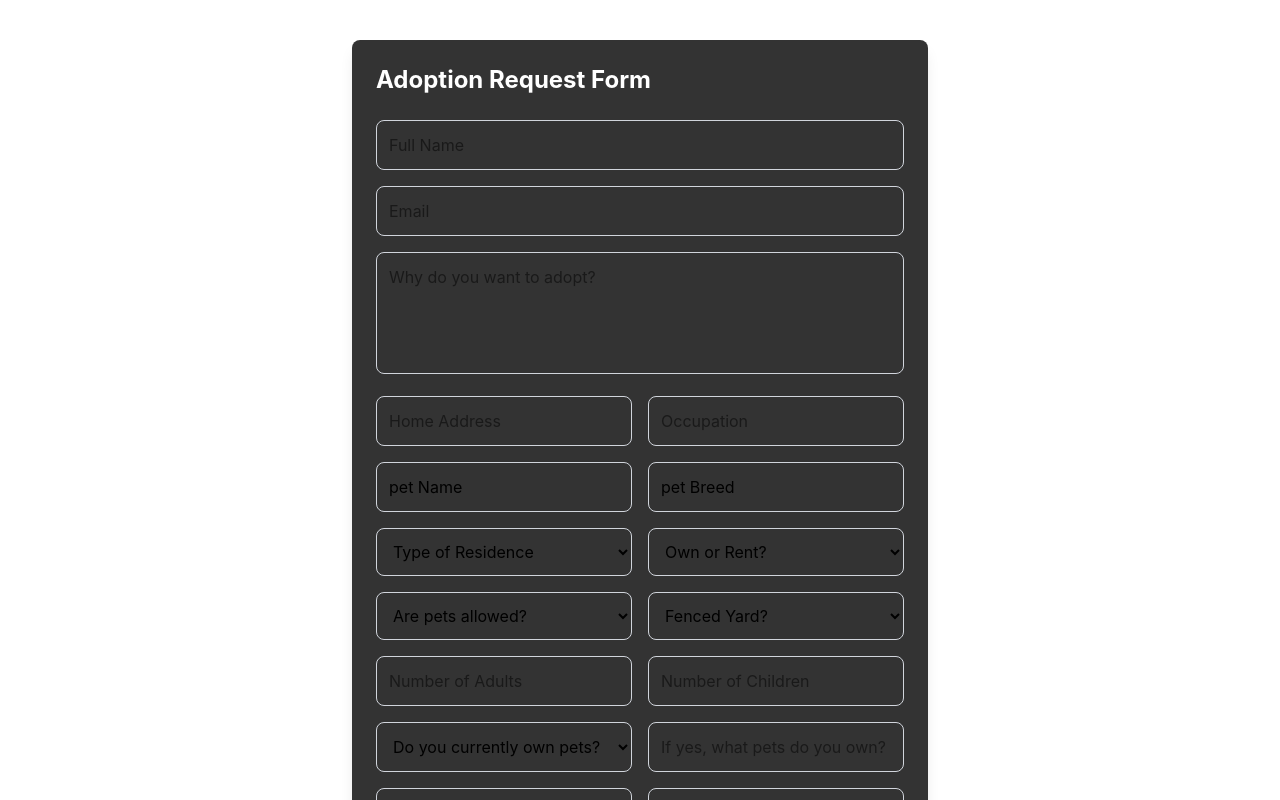
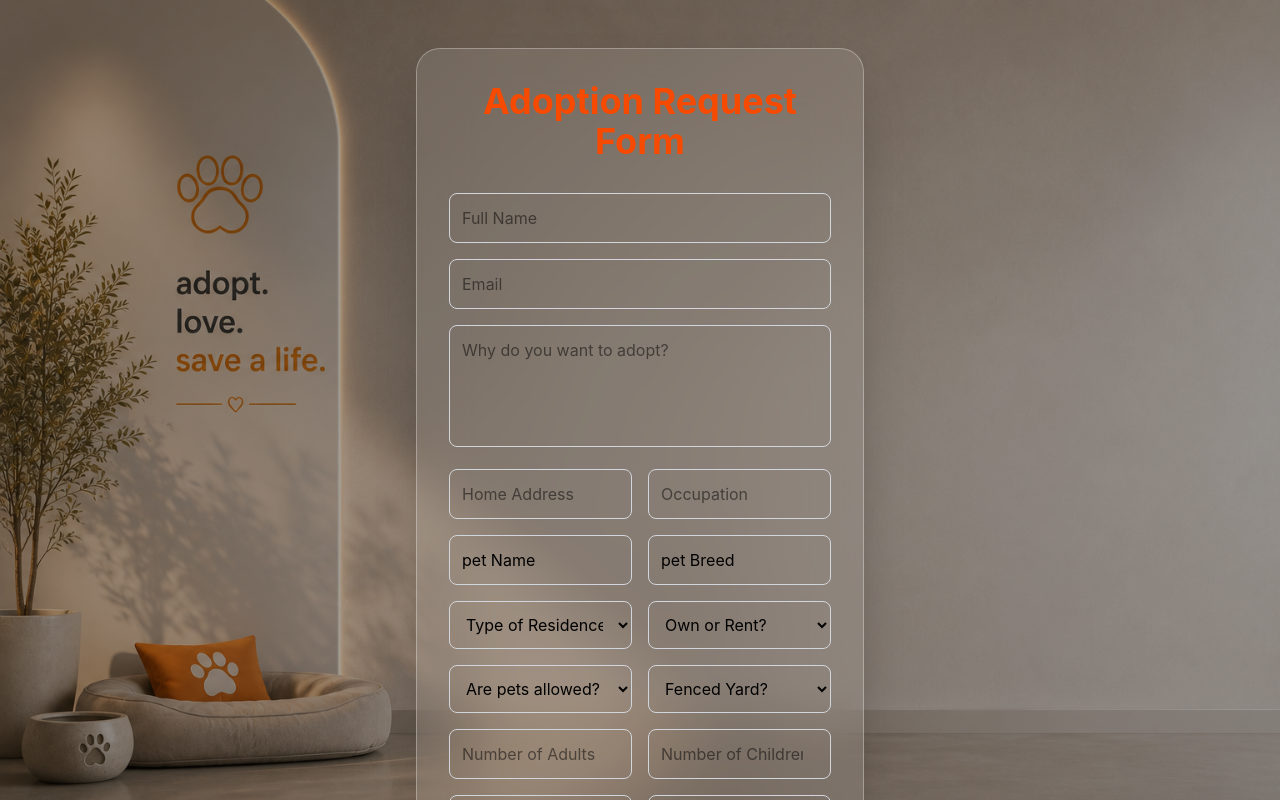
Before and after one commit to group-1-collaboration/Pet-Find, a React (Vite) app: page /adopt/1 in a window 1280 px wide. Shown: the top 800 px of the page. Built offline with nearby package versions, Linux system fonts and the light colour scheme.

Commit message:
styles: add background image and form styling

```diff
--- a/src/pages/AdaptationForm.jsx
+++ b/src/pages/AdaptationForm.jsx
@@ -1,6 +1,7 @@
 import { Link, useParams } from "react-router-dom";
 import { useState } from "react";
 import {useNavigate } from "react-router-dom";
+import AdoptionFormBackground from  "@/assets/loginbg.png";
 
 function AdoptionForm() {
   const { id } = useParams();
@@ -21,9 +22,21 @@ function AdoptionForm() {
   };
 
   return (
-  <div className="max-w-xl mx-auto mt-10 p-6 bg-black/80 shadow-lg rounded-lg text-white">
+<section
+  className="min-h-screen bg-cover bg-center bg-fixed flex items-center justify-center px-4 md:px-10 py-12"
+  style={{
+    backgroundImage: `linear-gradient(rgba(0,0,0,0.35), rgba(0,0,0,0.35)), url(${AdoptionFormBackground})`,
+    backgroundSize: "cover",
+    backgroundPosition: "center",
+  }}
+>
+  <div
+    className="
+     w-full max-w-md rounded-3xl border border-white/30 bg-white/10 backdrop-blur-xl shadow-2xl p-8 text-slate-800
+    "
+  >
 
-  <h2 className="text-2xl font-bold mb-6">
+  <h2 className="text-3xl md:text-4xl font-bold mb-8 text-center text-orange-600">
     Adoption Request Form
   </h2>
 
@@ -246,6 +259,8 @@ function AdoptionForm() {
   </form>
 
 </div>
+         </section>
+
 
   );
 }
```
